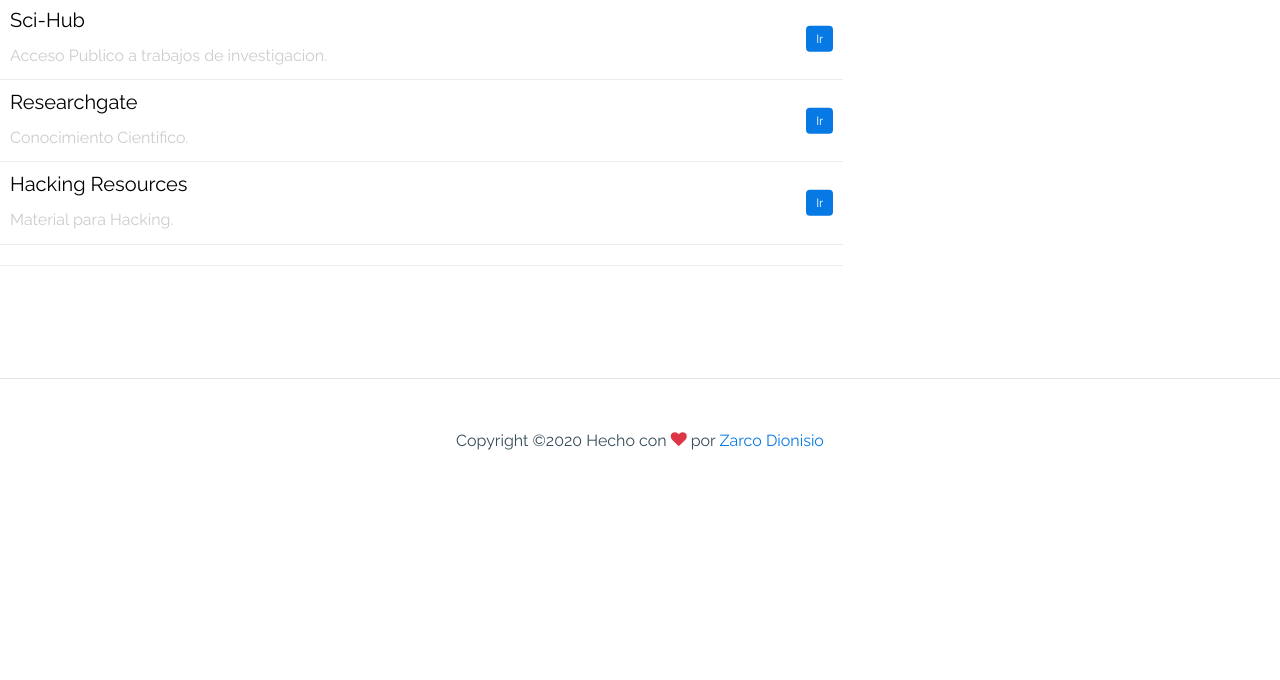
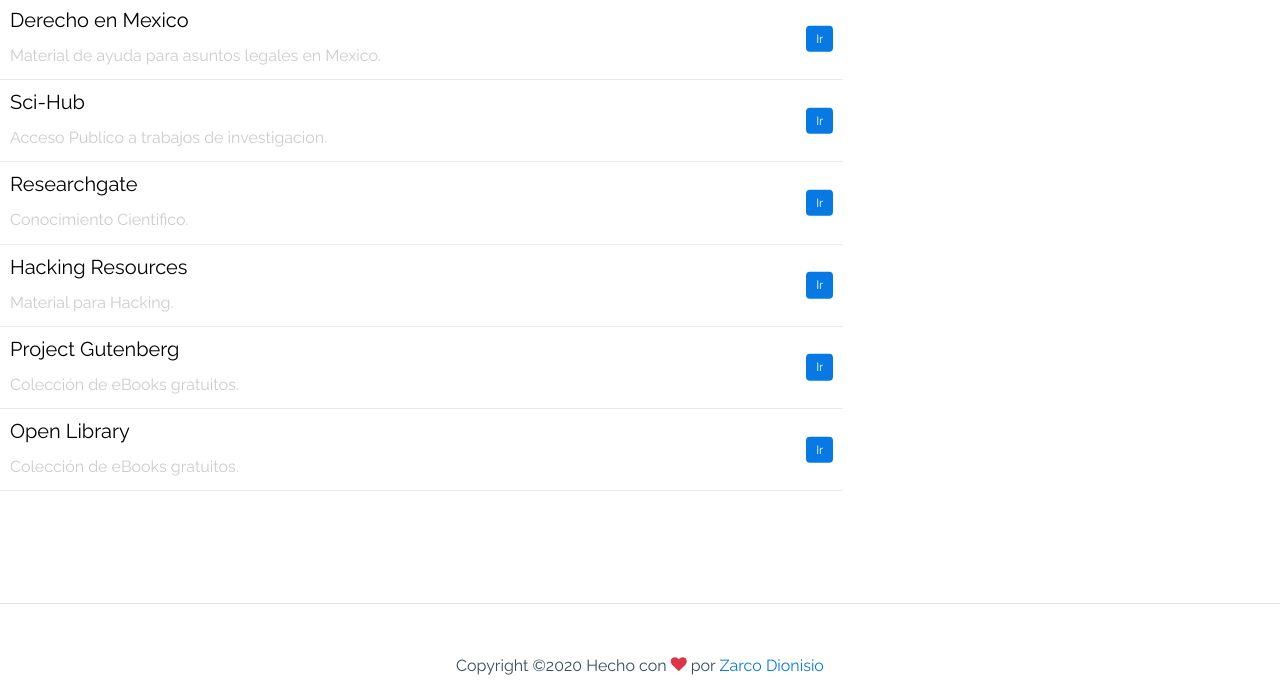
Before and after one commit to UDGCF/UDGCF.github.io, a plain HTML site: page recursos.html in a window 1280 px wide. Shown: the part 606-1286 px from the top of the page. Before the commit the page ends 1076 px from the top, so only its background shows below. Drawn offline with Linux system fonts and the light colour scheme; files whose address does not match are found by name.

Commit message:
recursos agregados

```diff
--- a/recursos.html
+++ b/recursos.html
@@ -90,6 +90,14 @@
           <div class="row">
             <div class="col-md-8">
               <ul class="list-unstyled tutorial-section-list">
+                      <li>
+
+                  <h3><a href="https://derechoenmexico.mx/">Derecho en Mexico</a></h3>
+                  <p>
+                    <span class="mr-2 mb-2">Material de ayuda para asuntos legales en Mexico.</span>
+                  </p>
+                  <a href="https://derechoenmexico.mx/" class="play">Ir</a>
+                </li>
 
         <li>
 
@@ -117,7 +125,22 @@
                   <a href="https://hackingresources.com/" class="play">Ir</a>
                 </li>
 
+               <li>
+
+                        <h3><a href="https://www.gutenberg.org/">Project Gutenberg</a></h3>
+                  <p>
+                    <span class="mr-2 mb-2">Colección de eBooks gratuitos.</span>
+                  </p>
+                  <a href="https://www.gutenberg.org/" class="play">Ir</a>
+                </li>
                 <li>
+
+                  <h3><a href="https://openlibrary.org/">Open Library</a></h3>
+                  <p>
+                    <span class="mr-2 mb-2">Colección de eBooks gratuitos.</span>
+                  </p>
+                  <a href="https://openlibrary.org/" class="play">Ir</a>
+                </li>
 
 
 
```
